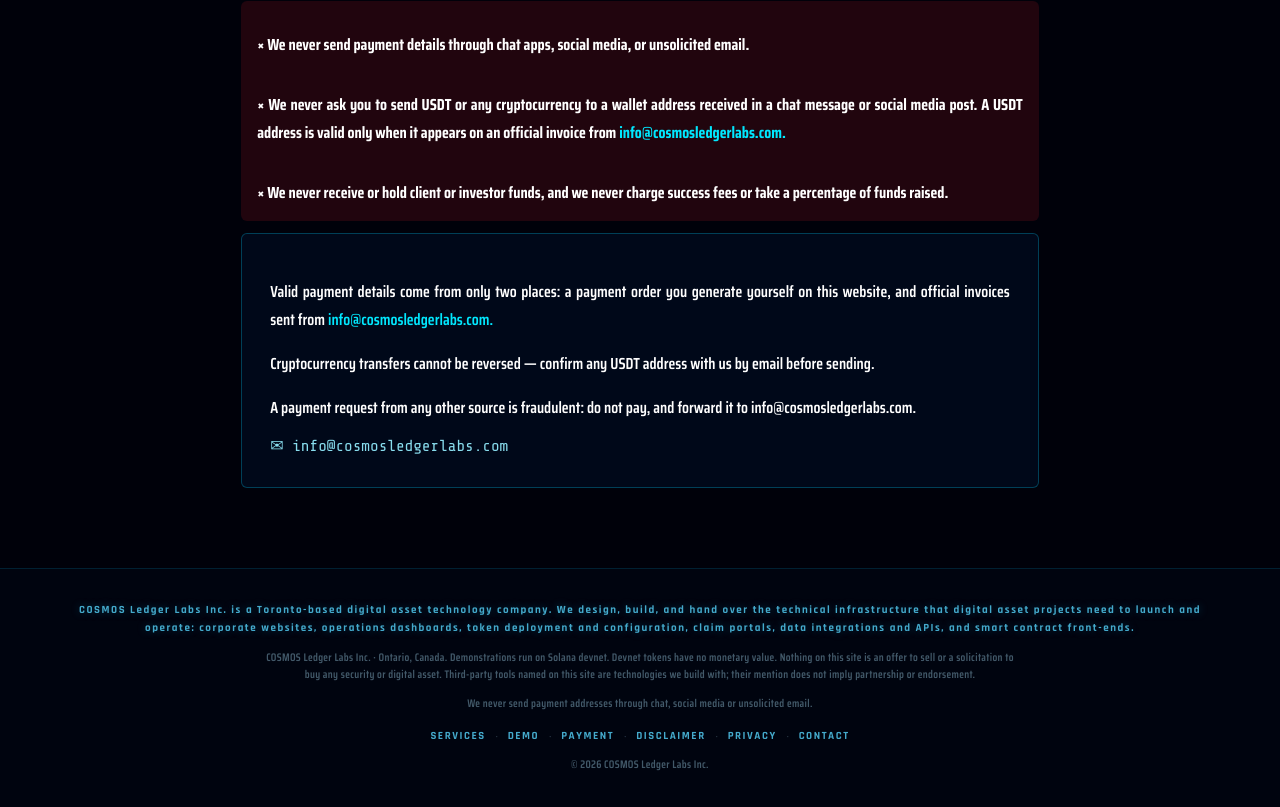
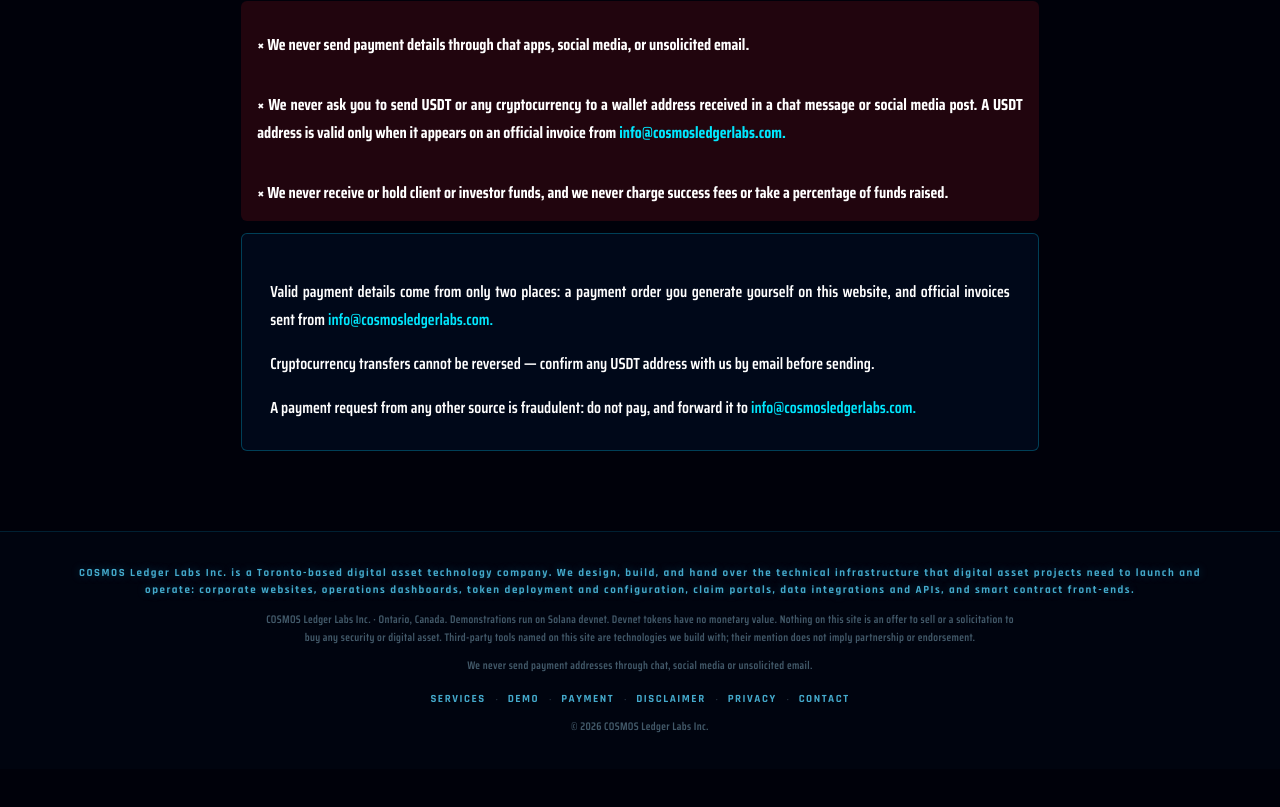
Before and after one commit to cosmosledgerlabs/cosmosledgerlabs-website, a Next.js app: page /payment in a window 1280 px wide. Shown: the part 887-1694 px from the top of the page. After the commit the page ends 1656 px from the top, so only its background shows below. Built offline with nearby package versions, Linux system fonts and the light colour scheme; no server answers; a web font is replaced by a local one.

Commit message:
Add cyan email highlighting in payment component

```diff
--- a/pages/payment.js
+++ b/pages/payment.js
@@ -210,6 +210,16 @@ function KeepEmail({ text, cls, phoneOnly }) {
 const withEmailKept = (text, cls, phoneOnly) =>
   text.indexOf('\n') === -1 ? linkMail(text) : <KeepEmail text={text} cls={cls} phoneOnly={phoneOnly} />
 
+/* "…forward it to info@cosmosledgerlabs.com." — the email is shown in cyan,
+   matching the other emails in this box (English, 2026-09-22). */
+const withCyanMail = (text) => {
+  const i = text.indexOf('info@cosmosledgerlabs.com')
+  if (i === -1) return text
+  const end = i + 'info@cosmosledgerlabs.com'.length
+  const dot = text.charAt(end) === '.' ? '.' : ''
+  return (<>{text.slice(0, i)}<span className={styles.emailLine}><MailLink />{dot}</span>{text.slice(end + dot.length)}</>)
+}
+
 export default function Payment() {
   const { lang, isZh } = useLang()
   const L = (obj) => (obj && (obj[lang] || obj.en)) || ''
@@ -303,9 +313,8 @@ export default function Payment() {
             </div>
             <div className={styles.card}>
               {VERIFY_LINES.map((line, i) => (
-                <p className={styles.body} key={i} ref={FIT_LINES.includes(i) ? (el) => { fitRefs.current[FIT_LINES.indexOf(i)] = el } : undefined}>{i === 0 ? withEmailKept(L(line), styles.emailLine) : withEmailLine(L(line))}</p>
+                <p className={styles.body} key={i} ref={FIT_LINES.includes(i) ? (el) => { fitRefs.current[FIT_LINES.indexOf(i)] = el } : undefined}>{i === 0 ? withEmailKept(L(line), styles.emailLine) : (i === 2 && !isZh) ? withCyanMail(L(line)) : withEmailLine(L(line))}</p>
               ))}
-              <div className={styles.email}><MailLink>✉ info@cosmosledgerlabs.com</MailLink></div>
             </div>
           </section>
 
```
